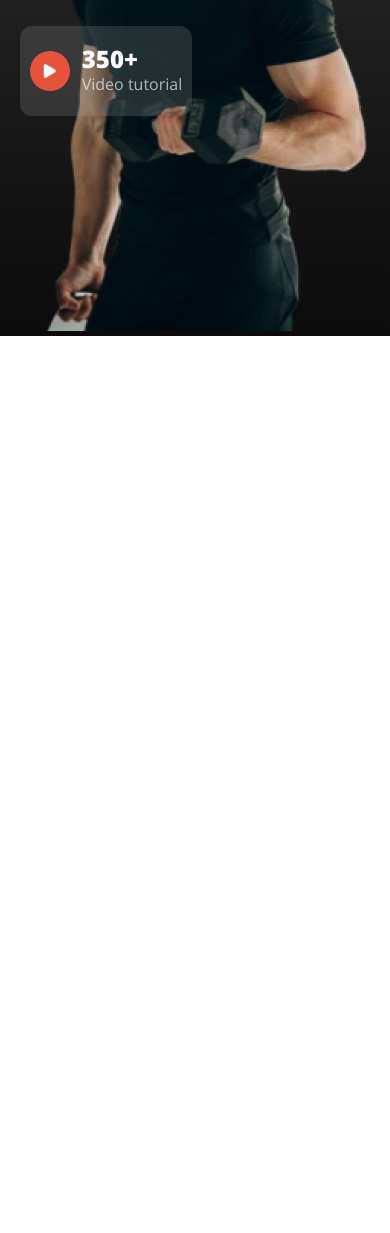
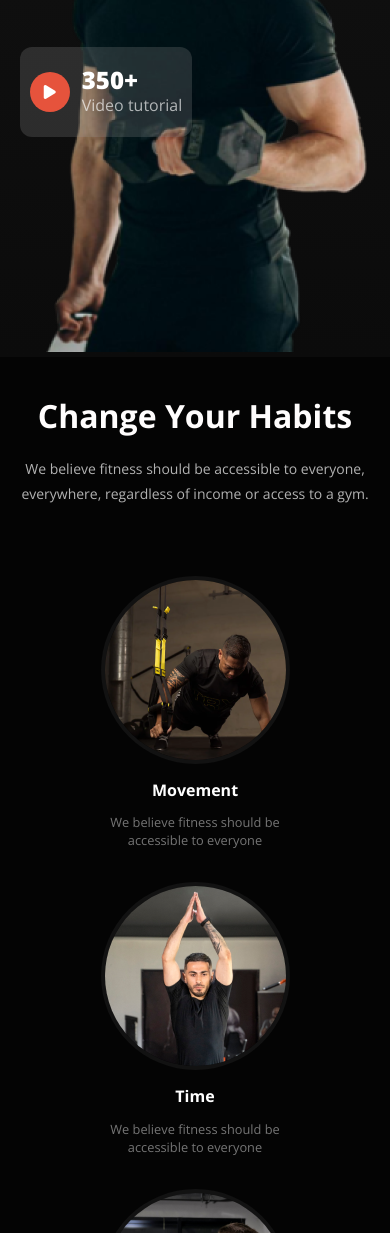
Before and after one commit to sahkil12/2nd-assignment-project, a plain HTML site: page index.html in a window 390 px wide. Shown: the part 767-2000 px from the top of the page. Before the commit the page ends 1103 px from the top, so only its background shows below. Drawn offline with nearby package versions, Linux system fonts and the light colour scheme; a web font is replaced by a local one.

Commit message:
added main section style and some responsive style add

```diff
--- a/index.html
+++ b/index.html
@@ -73,6 +73,40 @@
 
     <main>
 
+        <section class="your-habit open-sans-font">
+            <div class="habit-content">
+                <h3 class="habit-title">Change Your Habits</h3>
+                <p class="habit-subtitle">We believe fitness should be accessible to everyone, everywhere, regardless of income or access to a gym.</p>
+            </div>
+
+            <div class="habit-rules flex">
+
+                <div class="rules">
+                    <img src="images/image 3.png" alt="" class="rules-img">
+                    <h5 class="rule-title">Movement</h5>
+                    <p class="rules-subtitle">We believe fitness should be accessible to everyone</p>
+                </div>
+
+                <div class="rules">
+                    <img src="images/image 2.png" alt="" class="rules-img">
+                    <h5 class="rule-title">Time</h5>
+                    <p class="rules-subtitle">We believe fitness should be accessible to everyone</p>
+                </div>
+
+                <div class="rules">
+                    <img src="images/image 4.png" alt="" class="rules-img">
+                    <h5 class="rule-title">Practice</h5>
+                    <p class="rules-subtitle">We believe fitness should be accessible to everyone</p>
+                </div>
+
+                <div class="rules">
+                    <img src="images/image 5.png" alt="" class="rules-img">
+                    <h5 class="rule-title">Weight Loss</h5>
+                    <p class="rules-subtitle">We believe fitness should be accessible to everyone</p>
+                </div>
+            </div>
+        </section>
+
     </main>
 
     <footer>
--- a/styles/fitness.css
+++ b/styles/fitness.css
@@ -6,14 +6,21 @@
 
 }
 
+
 .meow-script-font {
     font-family: "Meow Script", cursive;
     font-weight: 300;
 
-
 }
 body{
     margin: 0%;
+    background-color: rgba(0, 0, 0, 0.985);
+}
+main{
+    /* background-color: rgba(0, 0, 0, 0.985); */
+}
+.bottom-gap{
+    margin-bottom: 100px;
 }
 
 #menu-toggle,
@@ -31,6 +38,7 @@ body{
     margin: 0% auto;
     height: 740px;
     background-image: linear-gradient(#0d0d0d, #2b2b2b, #101010ec, #0b0b0b);
+    margin-bottom: 100px;
 }
 
 .nav-bar {
@@ -214,6 +222,52 @@ body{
     color: rgba(255, 255, 255, 0.65);
 }
 
+/* your habit section */
+.your-habit{
+    width: 1100px;
+    margin: 100px auto;
+    text-align: center;
+}
+.habit-content{
+    margin-bottom: 60px;
+}
+.habit-title{
+    font-size: 3rem;
+    font-weight: bolder;
+    line-height: 120% ;
+    color: rgb(255, 253, 253);
+    margin: 20px auto;
+
+}
+.habit-subtitle{
+    font-size: .875rem;
+    line-height: 25px;
+    color: rgba(255, 255, 255, 0.693);
+}
+
+.rules-img{
+
+    border-radius: 50%;
+    border: 4px solid rgba(20, 20, 20, 0.857);
+}
+
+.rule-title{
+    font-size: 1rem;
+    font-weight: 600px;
+    color: white;
+
+}
+.rules-subtitle{
+    font-size: .80rem;
+
+    color: #7e7e7eed;
+}
+
+
+
+
+
+
 /* media queriye */
 @media screen and (max-width:576px) {
 
@@ -252,7 +306,7 @@ body{
 .banner-content{
     width: 100%;
     margin-bottom: 60px;
-    margin-left: 15px;
+
 }
 .main-title {
     width: 300px;
@@ -260,6 +314,7 @@ body{
     color: white;
     margin-top: 35px;
     margin-bottom: 30px;
+    padding-left: 15px;
 }
 .span {
     font-size: 4.5rem;
@@ -269,16 +324,21 @@ body{
 .main-subtitle{
     width: 340px;
     line-height: 24px;
+    padding-left: 15px;
 }
 
 .btn-primary {
     padding: 14px 30px;
+
 
 }
 
 .btn-primary-2 {
       padding: 14px 30px;
     background-color: #242424;
+}
+.mobile{
+    padding-left: 15px;
 }
 
 .box-2{
@@ -305,4 +365,29 @@ display: block;
     margin-left: 15px;
 }
 
+.habit-rules{
+    flex-direction: column;
 }
+
+.your-habit{
+    width:auto;
+    text-align: center;
+}
+.your-habit{
+    margin-top: 0px;
+}
+
+.habit-title{
+    font-size: 2rem;
+   padding-top: 20px;
+}
+.rules{
+    width: 58%;
+    margin: 10px auto;
+}
+.rule-title{
+    margin: 10px auto;
+}
+
+
+}
```
